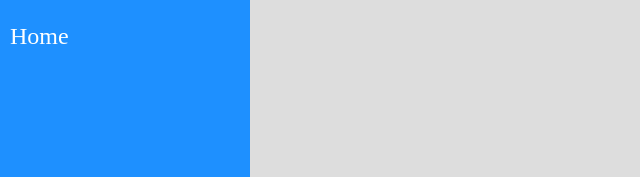
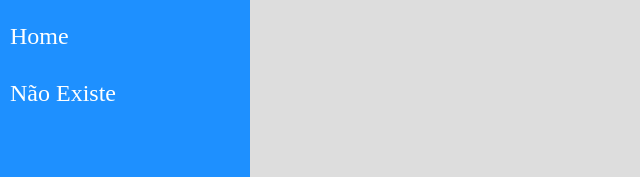
Before and after one commit to LuisLimaIt/Navega-o-com-React-Router, a React (Create React App) app: page / in a window 1280 px wide. Shown: the part 174-351 px from the top of the page, without its empty margins (0-640 px from the left). Built offline with nearby package versions, Linux system fonts and the light colour scheme.

Commit message:
exact parameter

```diff
--- a/src/components/layout/Content.jsx
+++ b/src/components/layout/Content.jsx
@@ -15,7 +15,7 @@
             <Route path="/param/:id">
                 <Param />
             </Route>
-            <Route path="/">
+            <Route exact path="/">
                 <Home />
             </Route>
         </Switch>
--- a/src/components/layout/Menu.jsx
+++ b/src/components/layout/Menu.jsx
@@ -19,6 +19,9 @@
                 <li>
                     <Link to="/about">Home</Link>
                 </li>
+                <li>
+                    <Link to="/naoExiste">Não Existe</Link>
+                </li>
             </ul>
         </nav>
     </aside>
```
